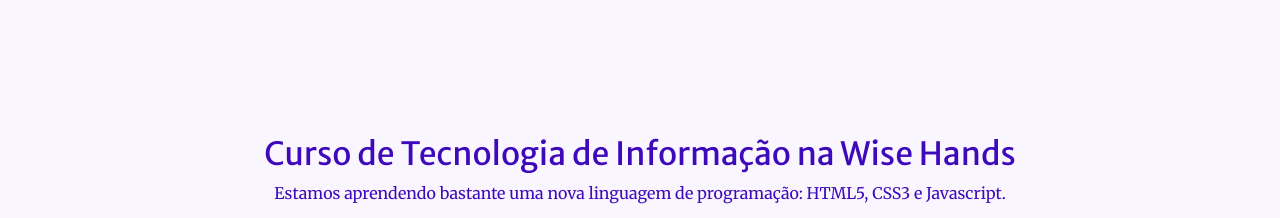
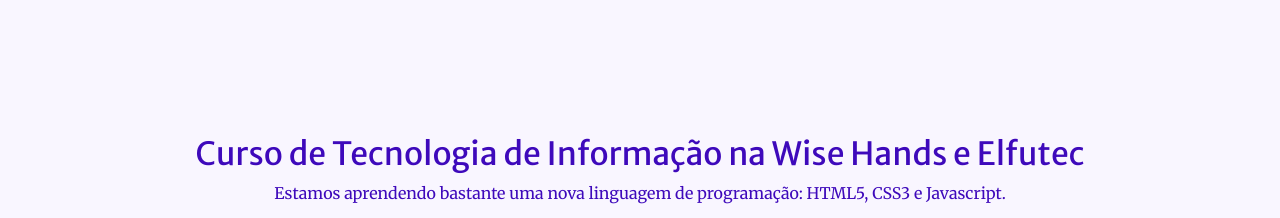
Before and after one commit to andremiguelss/Portfolio-Designer-Andr--Miguel, a plain HTML site: page index.html in a window 1280 px wide. Shown: the part 2960-3178 px from the top of the page. Drawn offline with nearby package versions, Linux system fonts and the light colour scheme; some packages are replaced by stand-ins of ours; a script that the page names is missing.

Commit message:
Escritos

```diff
--- a/index.html
+++ b/index.html
@@ -175,7 +175,7 @@
             <div class="container px-4 px-lg-5">
                 <div>
 
-                <h2 class="text-center mt-0">Curso de Tecnologia de Informação na Wise Hands</h2>
+                <h2 class="text-center mt-0">Curso de Tecnologia de Informação na Wise Hands e Elfutec</h2>
 
                 <p class="text-center mt-0">Estamos aprendendo bastante uma nova linguagem de programação: HTML5, CSS3 e Javascript.
 
```
